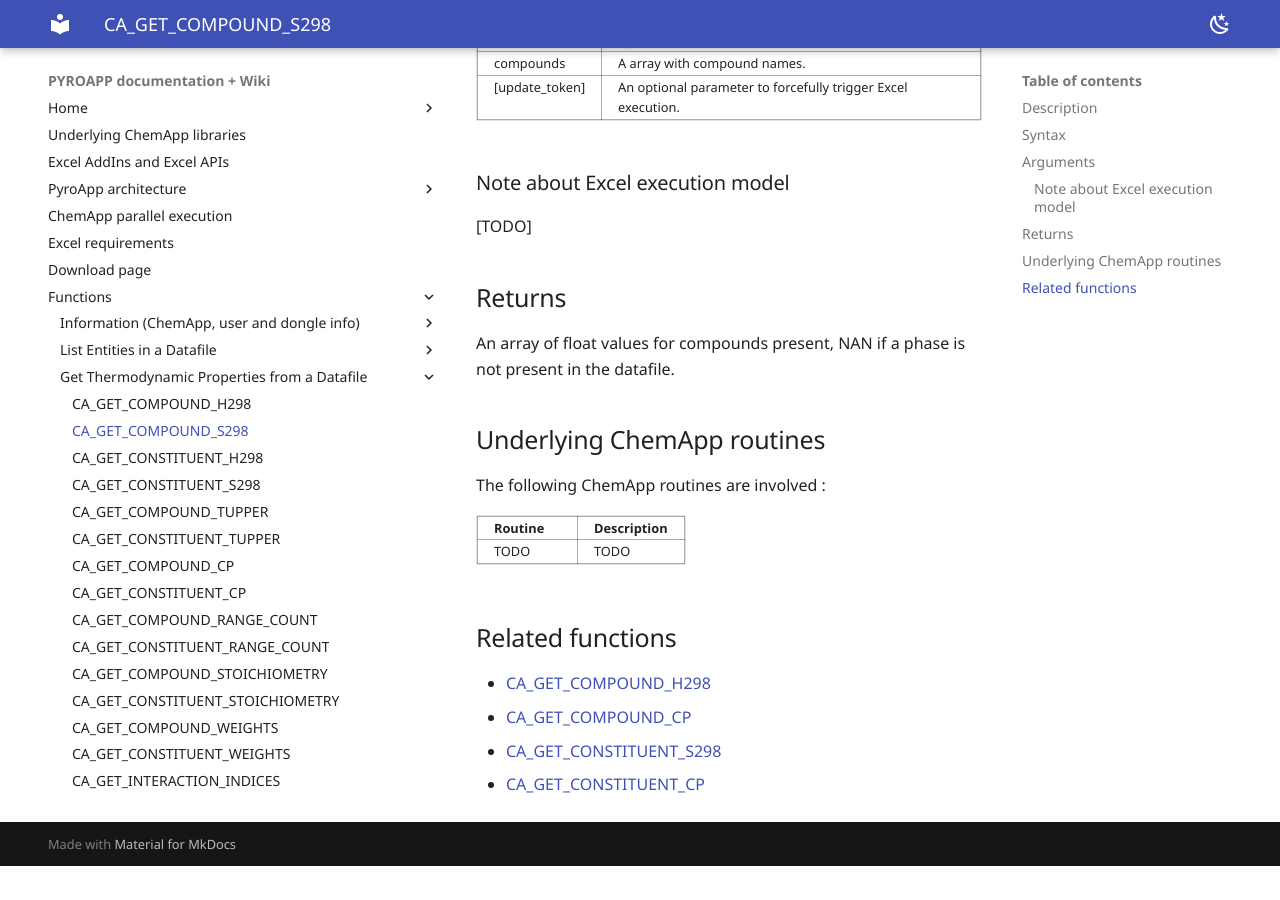
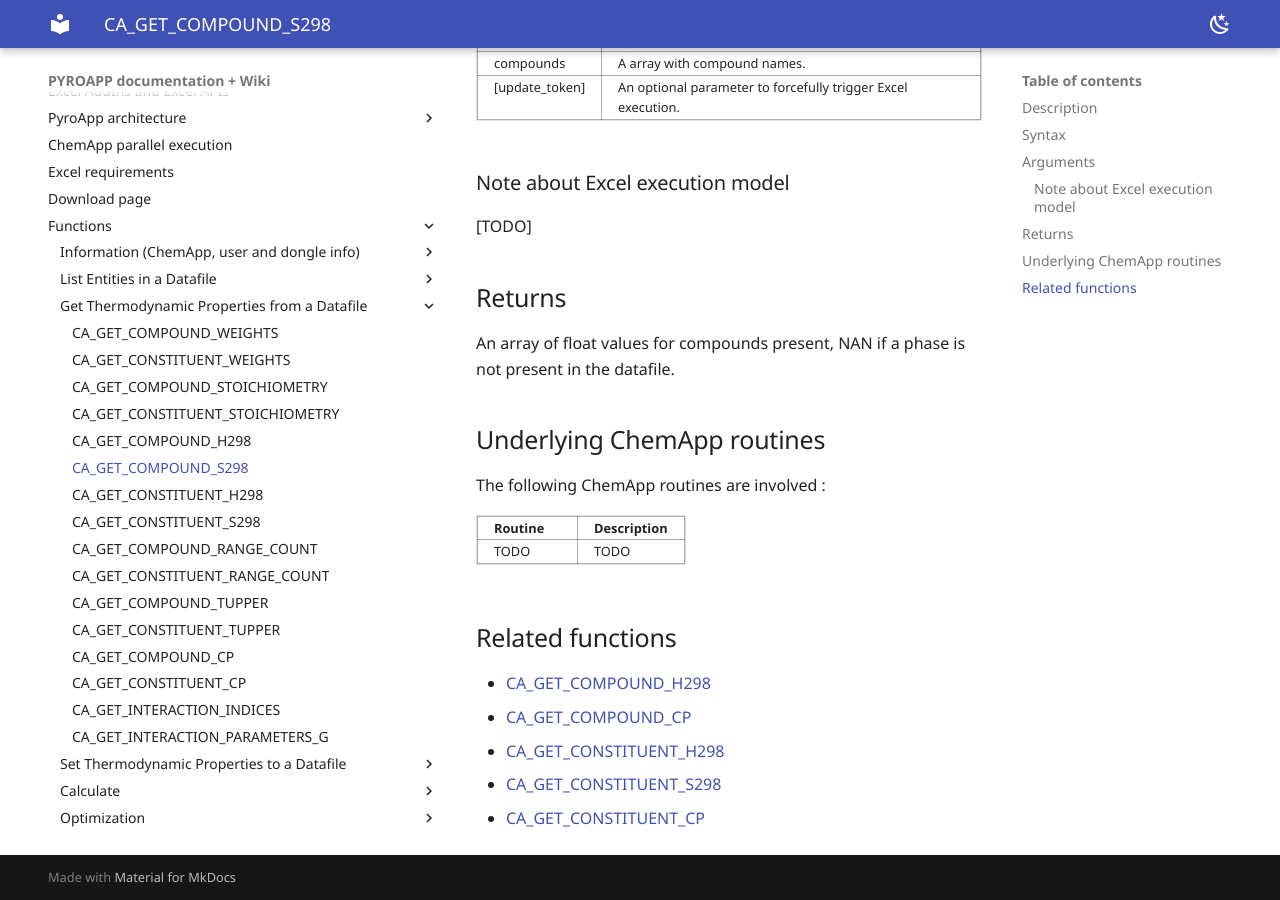
Before and after one commit to evnekdev/pyroapp-docs, an MkDocs documentation site: the page built from docs/functions/ca_get_compound_s298.md, in a window 1280 px wide and 900 px high, scrolled down 572 px. Built offline with MkDocs 1.6.1 and Material for MkDocs 9.7.7, drawn with Linux system fonts in a browser that asks for light colours; some web fonts are replaced; before the commit the page ends 1438 px from its top, so only the background shows below that.

Commit message:
small changes

```diff
--- a/docs/functions/ca_get_compound_s298.md
+++ b/docs/functions/ca_get_compound_s298.md
@@ -38,5 +38,6 @@
 
   - [CA_GET_COMPOUND_H298](../ca_get_compound_h298)
   - [CA_GET_COMPOUND_CP](../ca_get_compound_cp)
+  - [CA_GET_CONSTITUENT_H298](../ca_get_constituent_h298)
   - [CA_GET_CONSTITUENT_S298](../ca_get_constituent_s298)
   - [CA_GET_CONSTITUENT_CP](../ca_get_constituent_cp)
--- a/mkdocs.yml
+++ b/mkdocs.yml
@@ -79,20 +79,20 @@
       - CA_LIST_CONSTITUENTS : functions/ca_list_constituents.md
 
     - Get Thermodynamic Properties from a Datafile :
+      - CA_GET_COMPOUND_WEIGHTS : functions/ca_get_compound_weights.md
+      - CA_GET_CONSTITUENT_WEIGHTS : functions/ca_get_constituent_weights.md
+      - CA_GET_COMPOUND_STOICHIOMETRY : functions/ca_get_compound_stoichiometry.md
+      - CA_GET_CONSTITUENT_STOICHIOMETRY : functions/ca_get_constituent_stoichiometry.md
       - CA_GET_COMPOUND_H298: functions/ca_get_compound_h298.md
       - CA_GET_COMPOUND_S298: functions/ca_get_compound_s298.md
       - CA_GET_CONSTITUENT_H298: functions/ca_get_constituent_h298.md
       - CA_GET_CONSTITUENT_S298: functions/ca_get_constituent_s298.md
+      - CA_GET_COMPOUND_RANGE_COUNT : functions/ca_get_compound_range_count.md
+      - CA_GET_CONSTITUENT_RANGE_COUNT : functions/ca_get_constituent_range_count.md
       - CA_GET_COMPOUND_TUPPER : functions/ca_get_compound_tupper.md
       - CA_GET_CONSTITUENT_TUPPER : functions/ca_get_constituent_tupper.md
       - CA_GET_COMPOUND_CP : functions/ca_get_compound_cp.md
       - CA_GET_CONSTITUENT_CP : functions/ca_get_constituent_cp.md
-      - CA_GET_COMPOUND_RANGE_COUNT : functions/ca_get_compound_range_count.md
-      - CA_GET_CONSTITUENT_RANGE_COUNT : functions/ca_get_constituent_range_count.md
-      - CA_GET_COMPOUND_STOICHIOMETRY : functions/ca_get_compound_stoichiometry.md
-      - CA_GET_CONSTITUENT_STOICHIOMETRY : functions/ca_get_constituent_stoichiometry.md
-      - CA_GET_COMPOUND_WEIGHTS : functions/ca_get_compound_weights.md
-      - CA_GET_CONSTITUENT_WEIGHTS : functions/ca_get_constituent_weights.md
       - CA_GET_INTERACTION_INDICES : functions/ca_get_interaction_indices.md
       - CA_GET_INTERACTION_PARAMETERS_G: functions/ca_get_interaction_parameters_g.md
 
```
